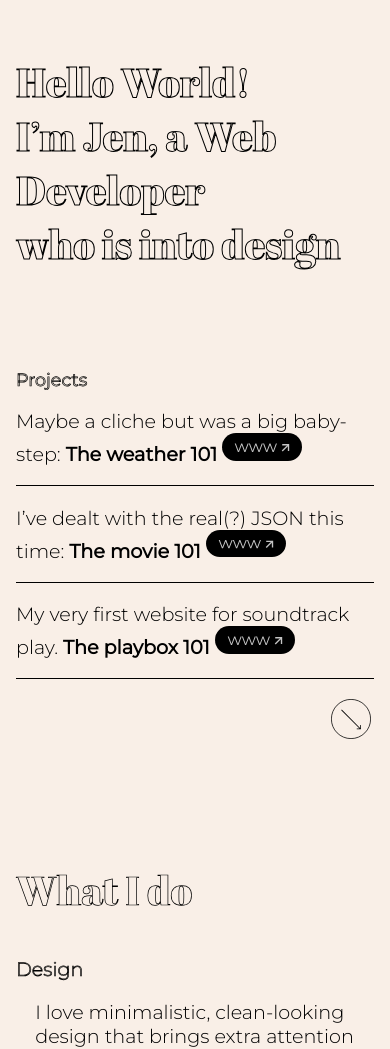
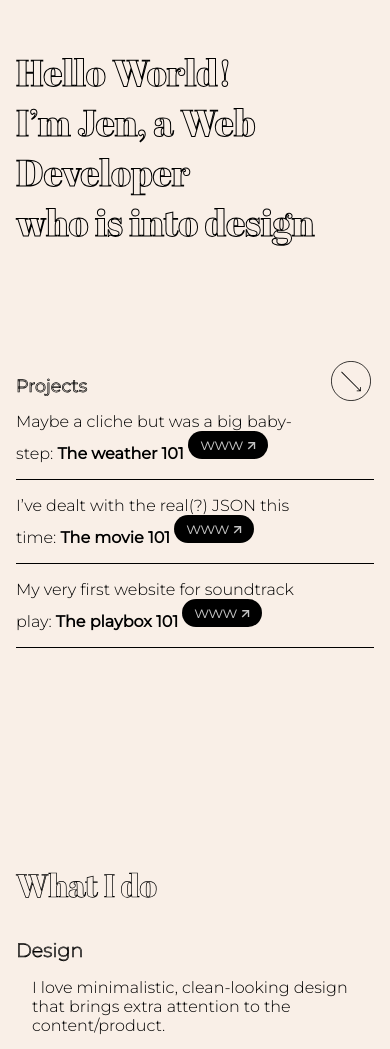
Before and after one commit to JenSeoul/portfolio-project, a website: page public/index.html in a window 390 px wide. Shown: the part 61-1110 px from the top of the page. Drawn offline with Linux system fonts and the light colour scheme.

Commit message:
modify font-size on mobile view

```diff
--- a/public/index.html
+++ b/public/index.html
@@ -34,6 +34,7 @@
                         who is into design
                     </p>
                 </div>
+                <img src="./images/scrollbutton.svg" alt="fullpagescroll" width="40px" id="scroll" class="scrollbutton">
                 <div class="projects-home">
                     <p class="outstroke">Projects</p>
                     <div class="itemwrapper">
@@ -43,7 +44,7 @@
                         <div class="item">I’ve dealt with the real(?) JSON this time:&nbsp;<span>The movie 101</span>
                             <a href="https://the-movie-101.herokuapp.com/" target="blank"><img src="./images/wwwbutton.svg" alt="webdesign" class="projectlink"></a>
                         </div>
-                        <div class="item">My very first website for soundtrack play.&nbsp;<span>The playbox 101</span>
+                        <div class="item">My very first website for soundtrack play:&nbsp;<span>The playbox 101</span>
                             <a href="https://playbox101.herokuapp.com/" target="blank"><img src="./images/wwwbutton.svg" alt="webdesign" class="projectlink"></a>
                         </div>
                     </div>
@@ -88,7 +89,6 @@
                 </div>
             </footer>
         </div>
-        <div id="scroll" class="scrollbutton"><img src="./images/scrollbutton.svg" alt="fullpagescroll" width="40px"></div>
 <script src="main.js"></script>
 </body>
 </html>
--- a/public/style.css
+++ b/public/style.css
@@ -237,7 +237,7 @@ header .mobilenav {
 .scrollbutton {
   position: absolute;
   cursor: pointer;
-  top: 90vh;
+  top: 50vh;
   right: 5vw;
 }
 
@@ -386,7 +386,7 @@ footer .footer-content p {
     font-weight: 700;
   }
   .home-main-section .hero-home p {
-    font-size: 2.5rem;
+    font-size: 2.3rem;
     margin: 2.5em 0 .5em 0;
   }
   .home-main-section .projects-home {
@@ -404,6 +404,7 @@ footer .footer-content p {
   }
   .home-main-section .projects-home .item {
     padding: 1em 1em 1em 0;
+    font-size:1rem;
   }
   .sub-main-section .sub-hero {
     display: -webkit-box;
@@ -415,8 +416,11 @@ footer .footer-content p {
             flex-direction: column;
   }
   .sub-main-section .sub-hero .p-hero {
-    font-size: 2.5rem;
+    font-size: 2rem;
     padding-bottom: 1em;
+  }
+  .sub-main-section .sub-hero .sub-content{
+    font-size: 1rem;
   }
   .sub-main-section .design {
     padding-bottom: 2em;
@@ -432,10 +436,14 @@ footer .footer-content p {
             flex-direction: column;
   }
   footer .p-hero {
-    font-size: 2.5rem;
+    font-size: 2rem;
     padding-bottom: 1em;
+  }
+  footer .footer-content p{
+    font-size:1rem;
   }
   .aboutmain .aboutitems {
     width: 100%;
+    font-size:1rem;
   }
 }
```
